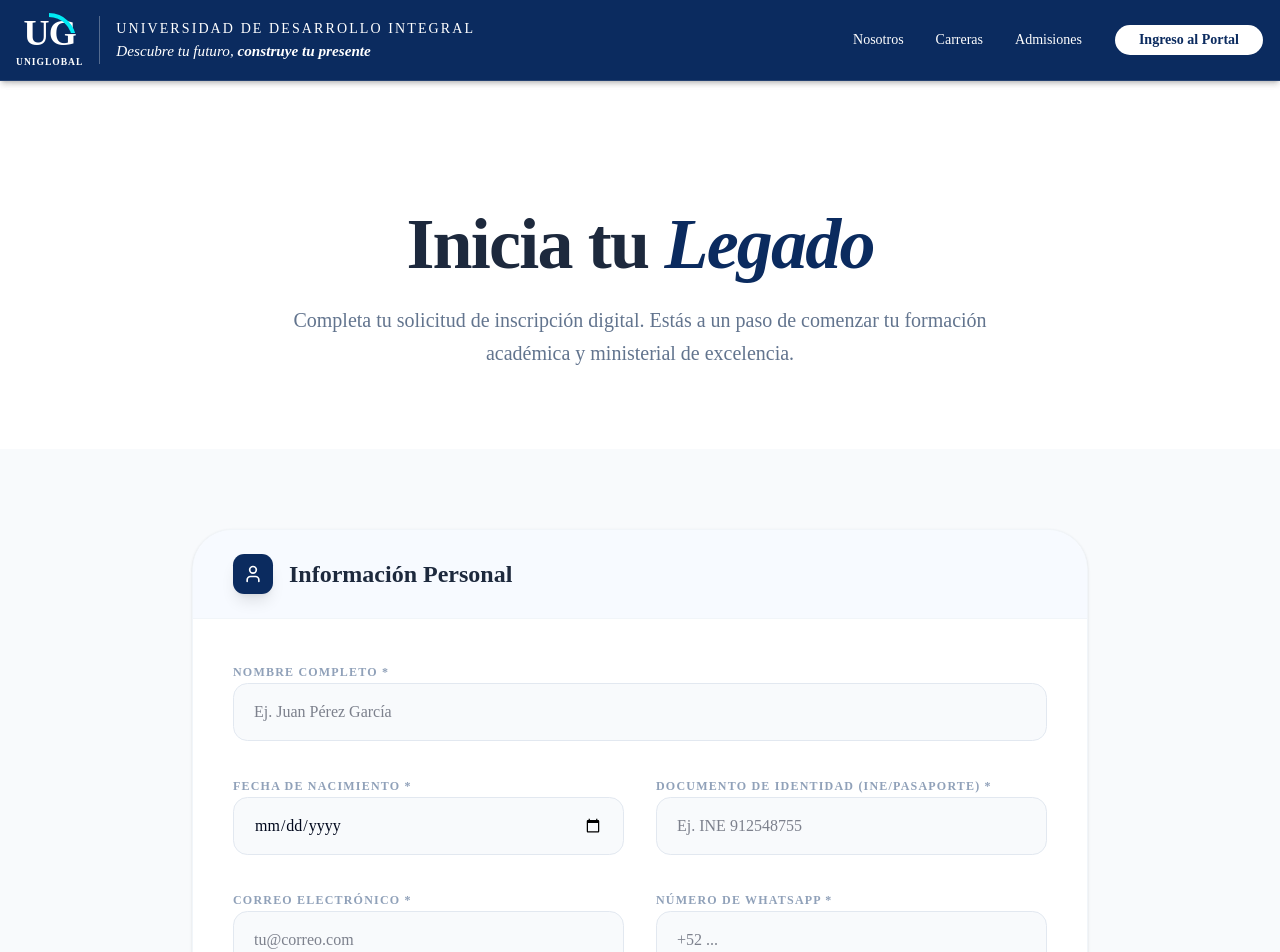
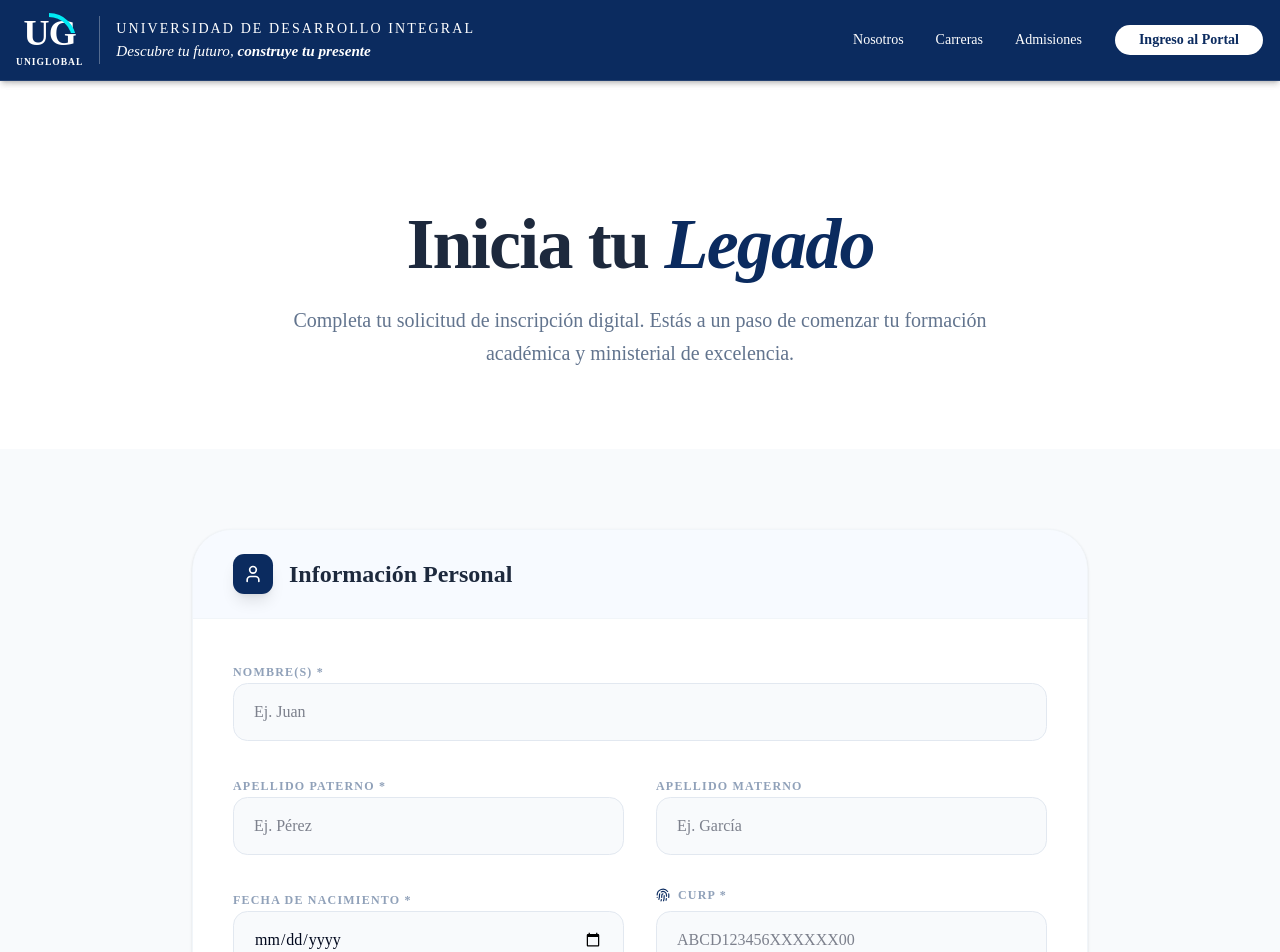
Before and after one commit to universidaduniglobal/antigravity, a Next.js app: page /inscripcion in a window 1280 px wide. Shown: the top 952 px of the page. Built offline with nearby package versions, Linux system fonts and the light colour scheme; no server answers.

Commit message:
feat: split name into parts and change identity doc to CURP in inscription form

```diff
--- a/src/app/inscripcion/page.tsx
+++ b/src/app/inscripcion/page.tsx
@@ -12,11 +12,13 @@ import {
   CheckCircle2,
   Loader2,
   AlertCircle,
-  Upload
+  Upload,
+  Fingerprint
 } from 'lucide-react';
 import { Button } from '@/components/ui/button';
 import { Navbar } from '@/components/navbar';
 import { Footer } from '@/components/footer';
+import Link from 'next/link';
 
 export default function InscripcionPage() {
   const [loading, setLoading] = useState(false);
@@ -25,9 +27,11 @@ export default function InscripcionPage() {
 
   // Form State
   const [formData, setFormData] = useState({
-    nombre_completo: '',
+    nombres: '',
+    apellido_paterno: '',
+    apellido_materno: '',
     fecha_nacimiento: '',
-    documento_identidad: '',
+    curp: '',
     email: '',
     telefono: '',
     direccion: '',
@@ -130,12 +134,12 @@ export default function InscripcionPage() {
                 Nuestro equipo de admisiones revisará tu papelería y se pondrá en contacto contigo a través de WhatsApp o Correo Electrónico en un lapso de 24 a 48 horas hábiles.
               </p>
             </div>
-            <a
+            <Link
               href="/"
               className="inline-flex items-center justify-center px-10 py-6 rounded-2xl font-bold bg-primary text-white hover:bg-primary/90 transition-all"
             >
               Volver al Inicio
-            </a>
+            </Link>
           </div>
         </div>
         <Footer />
@@ -184,14 +188,35 @@ export default function InscripcionPage() {
                 </div>
                 <div className="p-10 grid grid-cols-1 md:grid-cols-2 gap-8">
                   <div className="space-y-2 md:col-span-2">
-                    <label className="text-xs font-bold text-slate-400 uppercase tracking-widest">Nombre Completo *</label>
+                    <label className="text-xs font-bold text-slate-400 uppercase tracking-widest">Nombre(s) *</label>
                     <input
                       type="text"
                       required
-                      value={formData.nombre_completo}
-                      onChange={e => setFormData({...formData, nombre_completo: e.target.value})}
+                      value={formData.nombres}
+                      onChange={e => setFormData({...formData, nombres: e.target.value})}
                       className="w-full bg-slate-50 dark:bg-slate-800 border border-slate-200 dark:border-slate-700 rounded-2xl px-5 py-4 focus:outline-none focus:ring-2 focus:ring-primary transition-all"
-                      placeholder="Ej. Juan Pérez García"
+                      placeholder="Ej. Juan"
+                    />
+                  </div>
+                  <div className="space-y-2">
+                    <label className="text-xs font-bold text-slate-400 uppercase tracking-widest">Apellido Paterno *</label>
+                    <input
+                      type="text"
+                      required
+                      value={formData.apellido_paterno}
+                      onChange={e => setFormData({...formData, apellido_paterno: e.target.value})}
+                      className="w-full bg-slate-50 dark:bg-slate-800 border border-slate-200 dark:border-slate-700 rounded-2xl px-5 py-4 focus:outline-none focus:ring-2 focus:ring-primary transition-all"
+                      placeholder="Ej. Pérez"
+                    />
+                  </div>
+                  <div className="space-y-2">
+                    <label className="text-xs font-bold text-slate-400 uppercase tracking-widest">Apellido Materno</label>
+                    <input
+                      type="text"
+                      value={formData.apellido_materno}
+                      onChange={e => setFormData({...formData, apellido_materno: e.target.value})}
+                      className="w-full bg-slate-50 dark:bg-slate-800 border border-slate-200 dark:border-slate-700 rounded-2xl px-5 py-4 focus:outline-none focus:ring-2 focus:ring-primary transition-all"
+                      placeholder="Ej. García"
                     />
                   </div>
                   <div className="space-y-2">
@@ -205,14 +230,17 @@ export default function InscripcionPage() {
                     />
                   </div>
                   <div className="space-y-2">
-                    <label className="text-xs font-bold text-slate-400 uppercase tracking-widest">Documento de Identidad (INE/Pasaporte) *</label>
+                    <label className="text-xs font-bold text-slate-400 uppercase tracking-widest flex items-center gap-2">
+                      <Fingerprint size={14} className="text-primary" /> CURP *
+                    </label>
                     <input
                       type="text"
                       required
-                      value={formData.documento_identidad}
-                      onChange={e => setFormData({...formData, documento_identidad: e.target.value})}
-                      className="w-full bg-slate-50 dark:bg-slate-800 border border-slate-200 dark:border-slate-700 rounded-2xl px-5 py-4 focus:outline-none focus:ring-2 focus:ring-primary transition-all"
-                      placeholder="Ej. INE 912548755"
+                      maxLength={18}
+                      value={formData.curp}
+                      onChange={e => setFormData({...formData, curp: e.target.value.toUpperCase()})}
+                      className="w-full bg-slate-50 dark:bg-slate-800 border border-slate-200 dark:border-slate-700 rounded-2xl px-5 py-4 focus:outline-none focus:ring-2 focus:ring-primary transition-all uppercase"
+                      placeholder="ABCD123456XXXXXX00"
                     />
                   </div>
                   <div className="space-y-2">
```
